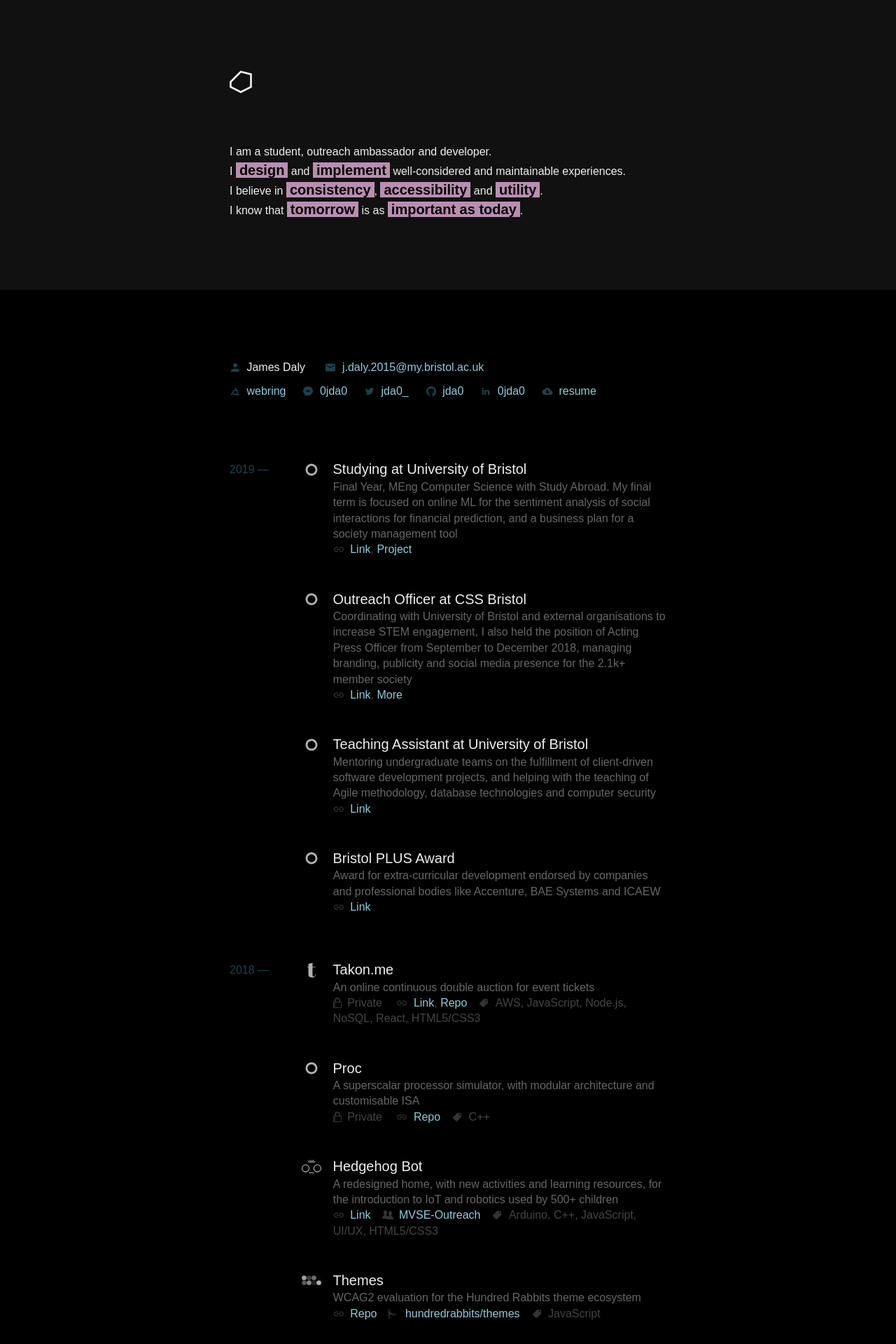
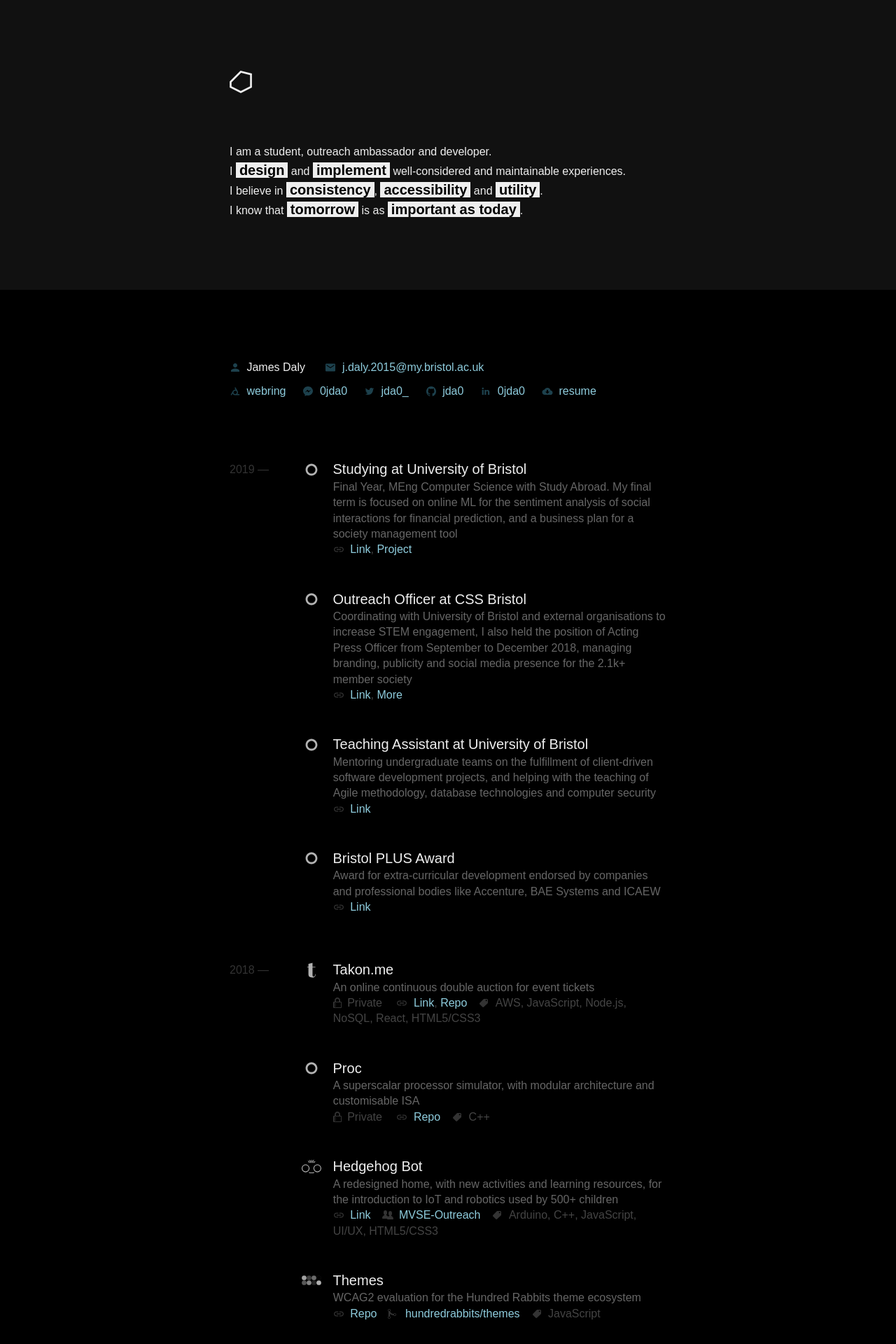
Before and after one commit to jda0/mrvscity, a Jekyll site: the page built from index.html, in a window 1280 px wide. Shown: the top 1920 px of the page at 70% size. Built offline with Jekyll 4.4.1, drawn with Linux system fonts in a browser that asks for light colours; some web fonts are replaced.

Commit message:
Change some colors

```diff
--- a/assets/main.scss
+++ b/assets/main.scss
@@ -177,14 +177,14 @@ ul.inline li a {
 
 .bold strong {
   font-size: 1.25rem;
-  background-color: var(--base0E);
+  background-color: var(--base07);
   color: var(--base00);
   padding-left: 0.25em;
   padding-right: 0.25em;
 }
 
 .shy {
-  color: var(--base02);
+  color: var(--base03);
 }
 
 .b {
```
